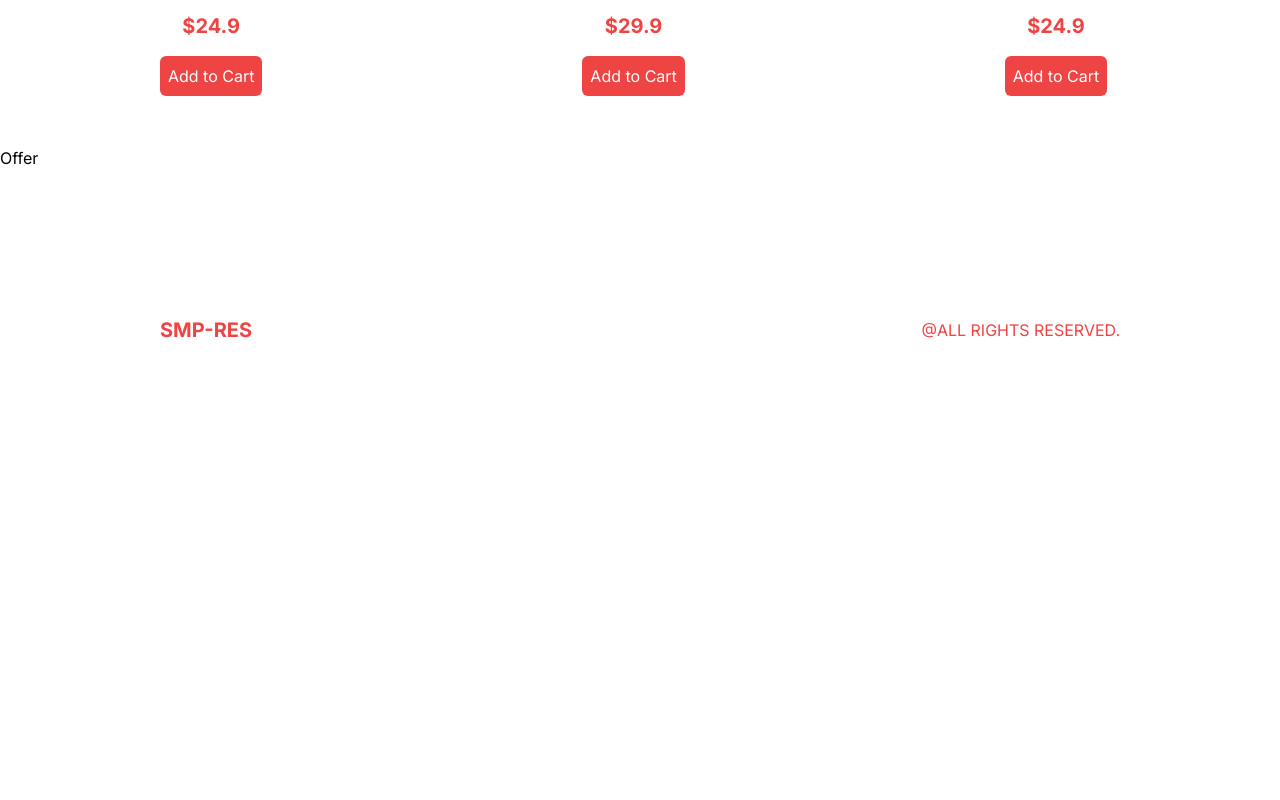
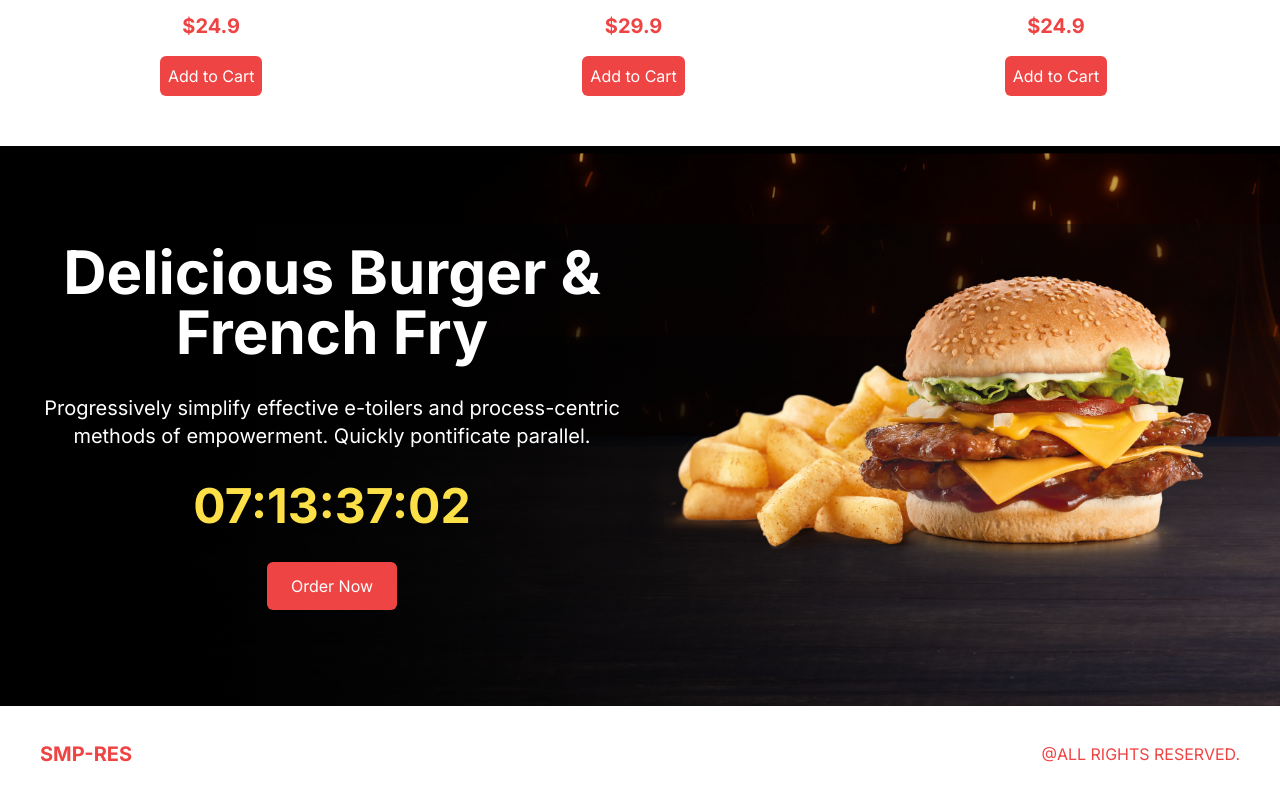
Before and after one commit to pramadeish/nextjs-restaurant-ui, a Next.js app: page / in a window 1280 px wide. Shown: the part 1374-2174 px from the top of the page. Before the commit the page ends 1864 px from the top, so only its background shows below. Built offline with nearby package versions, Linux system fonts and the light colour scheme.

Commit message:
added offers component with a countdown

```diff
--- a/package.json
+++ b/package.json
@@ -18,6 +18,7 @@
     "next": "13.4.12",
     "postcss": "8.4.27",
     "react": "18.2.0",
+    "react-countdown": "^2.3.5",
     "react-dom": "18.2.0",
     "tailwindcss": "3.3.3",
     "typescript": "5.1.6"
--- /dev/null
+++ b/src/components/CountDown.tsx
@@ -0,0 +1,15 @@
+"use client"
+import React from 'react'
+import Countdown from 'react-countdown'
+
+const endingDate=new Date("2023-08-15")
+
+const CountDown = () => {
+  return (
+    <div>
+        <Countdown className=' font-bold text-5xl text-yellow-300' date={endingDate}/>
+    </div>
+  )
+}
+
+export default CountDown
--- a/src/components/Footer.tsx
+++ b/src/components/Footer.tsx
@@ -3,7 +3,7 @@ import React from 'react'
 
 const Footer = () => {
   return (
-    <div className="h-12 md:h-24 p-4 lg:p-20 xl:p-40 text-red-500 flex items-center justify-between">
+    <div className="h-12 md:h-24 p-4 lg:p-10 text-red-500 flex items-center justify-between">
       <Link href="/" className="font-bold text-xl">SMP-RES</Link>
       <p>@ALL RIGHTS RESERVED.</p>
     </div>
--- a/src/components/Offer.tsx
+++ b/src/components/Offer.tsx
@@ -1,8 +1,24 @@
+
+import Image from 'next/image'
 import React from 'react'
+import CountDown from './CountDown'
 
 const Offer = () => {
   return (
-    <div>Offer</div>
+    <div className="bg-black h-screen flex flex-col md:flex-row md:justify-between md:bg-[url('/offerBg.png')] md:h-[70vh]">
+      {/* Text container */}
+      <div className='flex-1 flex flex-col justify-center items-center text-center gap-8 p-6'>
+        <h1 className='text-white text-5xl font-bold xl:text-6xl'>Delicious Burger & French Fry</h1>
+        <p className='text-white xl:text-xl'>Progressively simplify effective e-toilers and process-centric methods
+          of empowerment. Quickly pontificate parallel.</p>
+          <CountDown/>
+        <button className='bg-red-500 text-white rounded-md py-3 px-6'>Order Now</button>
+      </div>
+      {/* Image container */}
+      <div className='flex-1 w-full relative md:h-full'>
+          <Image src="/offerProduct.png" alt="" fill className='object-contain'/>
+      </div>
+    </div>
   )
 }
 
```
Also changed, not shown: 1 other file (tests, documents, lock files or other folders).
